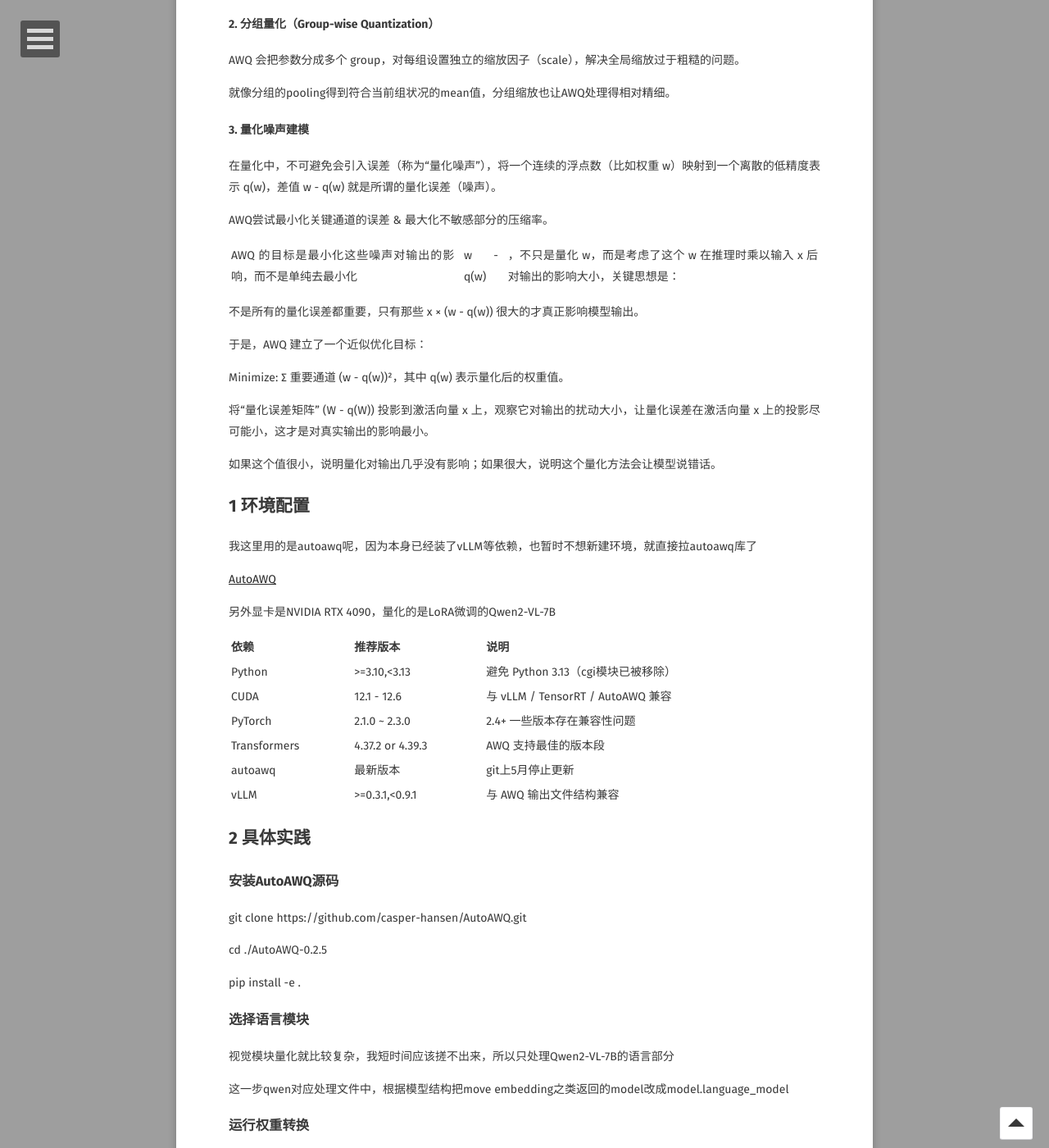
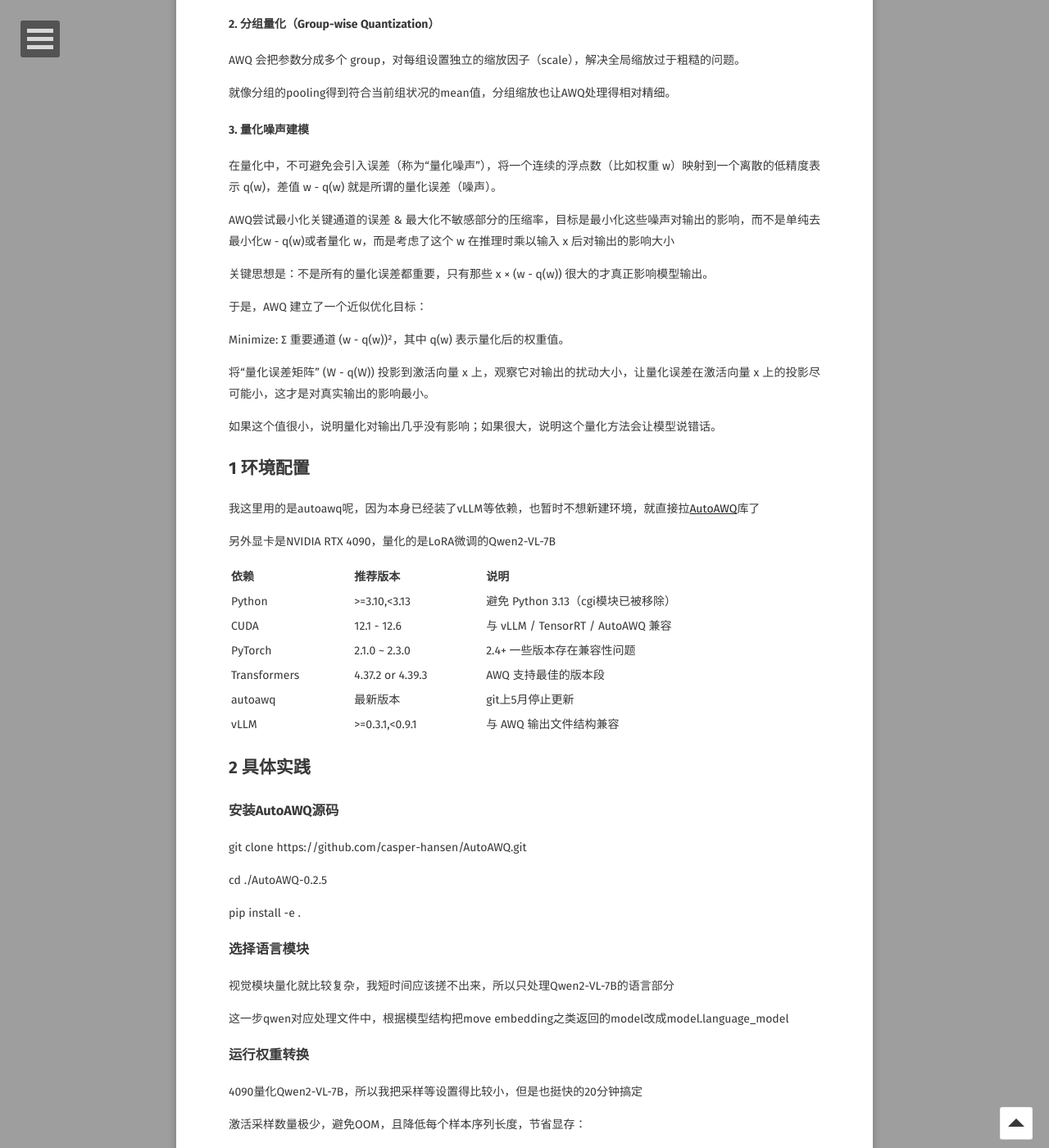
Before and after one commit to YawWQ/yawwq.github.io, a Jekyll site: the page built from _posts/2025-07-06-使用AWQ量化工具转换权重.md, in a window 1280 px wide and 1400 px high, scrolled down 1035 px. Shown: the whole window at 82% size. Built offline with Jekyll 4.4.1, drawn with Linux system fonts in a browser that asks for light colours; some web fonts are replaced; some of the changed text lies outside the part shown.

Commit message:
edit post

```diff
--- a/_posts/2025-07-06-使用AWQ量化工具转换权重.md
+++ b/_posts/2025-07-06-使用AWQ量化工具转换权重.md
@@ -46,11 +46,9 @@ AWQ 会把参数分成多个 group，对每组设置独立的缩放因子（scal
 
 在量化中，不可避免会引入误差（称为“量化噪声”），将一个连续的浮点数（比如权重 w）映射到一个离散的低精度表示 q(w)，差值 w - q(w) 就是所谓的量化误差（噪声）。
 
-AWQ尝试最小化关键通道的误差 & 最大化不敏感部分的压缩率。
+AWQ尝试最小化关键通道的误差 & 最大化不敏感部分的压缩率，目标是最小化这些噪声对输出的影响，而不是单纯去最小化w - q(w)或者量化 w，而是考虑了这个 w 在推理时乘以输入 x 后对输出的影响大小
 
-AWQ 的目标是最小化这些噪声对输出的影响，而不是单纯去最小化 ||w - q(w)||，不只是量化 w，而是考虑了这个 w 在推理时乘以输入 x 后对输出的影响大小，关键思想是：
-
-不是所有的量化误差都重要，只有那些 x × (w - q(w)) 很大的才真正影响模型输出。
+关键思想是：不是所有的量化误差都重要，只有那些 x × (w - q(w)) 很大的才真正影响模型输出。
 
 于是，AWQ 建立了一个近似优化目标：
 
@@ -63,9 +61,7 @@ Minimize: ∑ 重要通道 (w - q(w))²，其中 q(w) 表示量化后的权重
 
 ## 1 环境配置
 
-我这里用的是autoawq呢，因为本身已经装了vLLM等依赖，也暂时不想新建环境，就直接拉autoawq库了
-
-[AutoAWQ](https://docs.vllm.ai/en/latest/quantization/auto_awq.html)
+我这里用的是autoawq呢，因为本身已经装了vLLM等依赖，也暂时不想新建环境，就直接拉[AutoAWQ](https://docs.vllm.ai/en/latest/quantization/auto_awq.html)库了
 
 另外显卡是NVIDIA RTX 4090，量化的是LoRA微调的Qwen2-VL-7B
 
@@ -98,15 +94,17 @@ pip install -e .
 
 4090量化Qwen2-VL-7B，所以我把采样等设置得比较小，但是也挺快的20分钟搞定
 
+激活采样数量极少，避免OOM，且降低每个样本序列长度，节省显存：
+
 python examples/quantize.py \
   --model_path your_model \
   --output_path output_awq \
-  --calib-samples 4 \ #激活采样数量极少，避免OOM
-  --calib-seq-len 4 \ #降低每个样本序列长度，节省显存
+  --calib-samples 4 \
+  --calib-seq-len 4 \
 
 ### 量化推理
 
-在vLLM的参数中制定量化后的存放路径，并加入--quantization awq
+在vLLM的参数中制定量化后的存放路径，并加入---quantization awq
 
 
 # References
```
Also changed, not shown: 2 other files.
